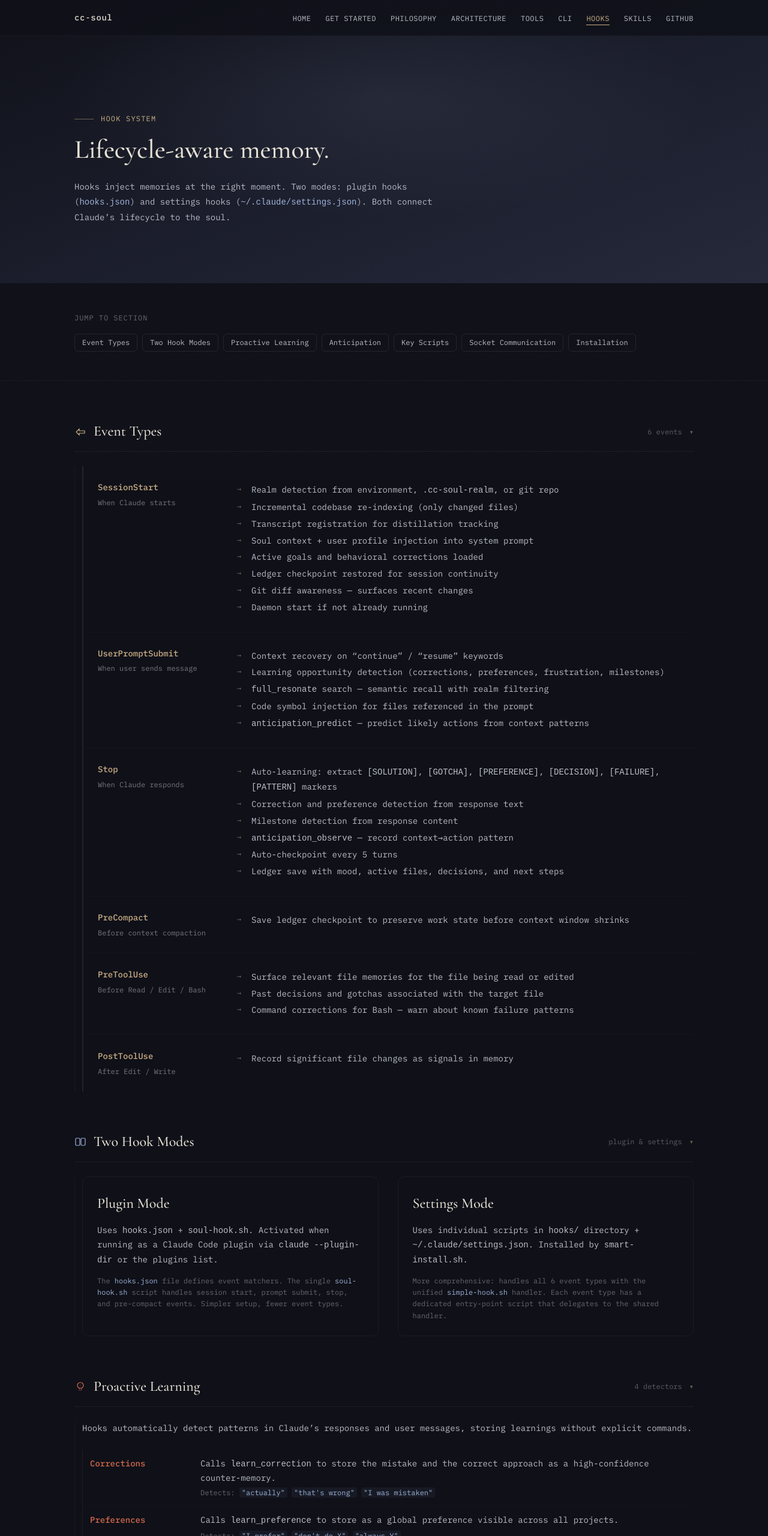
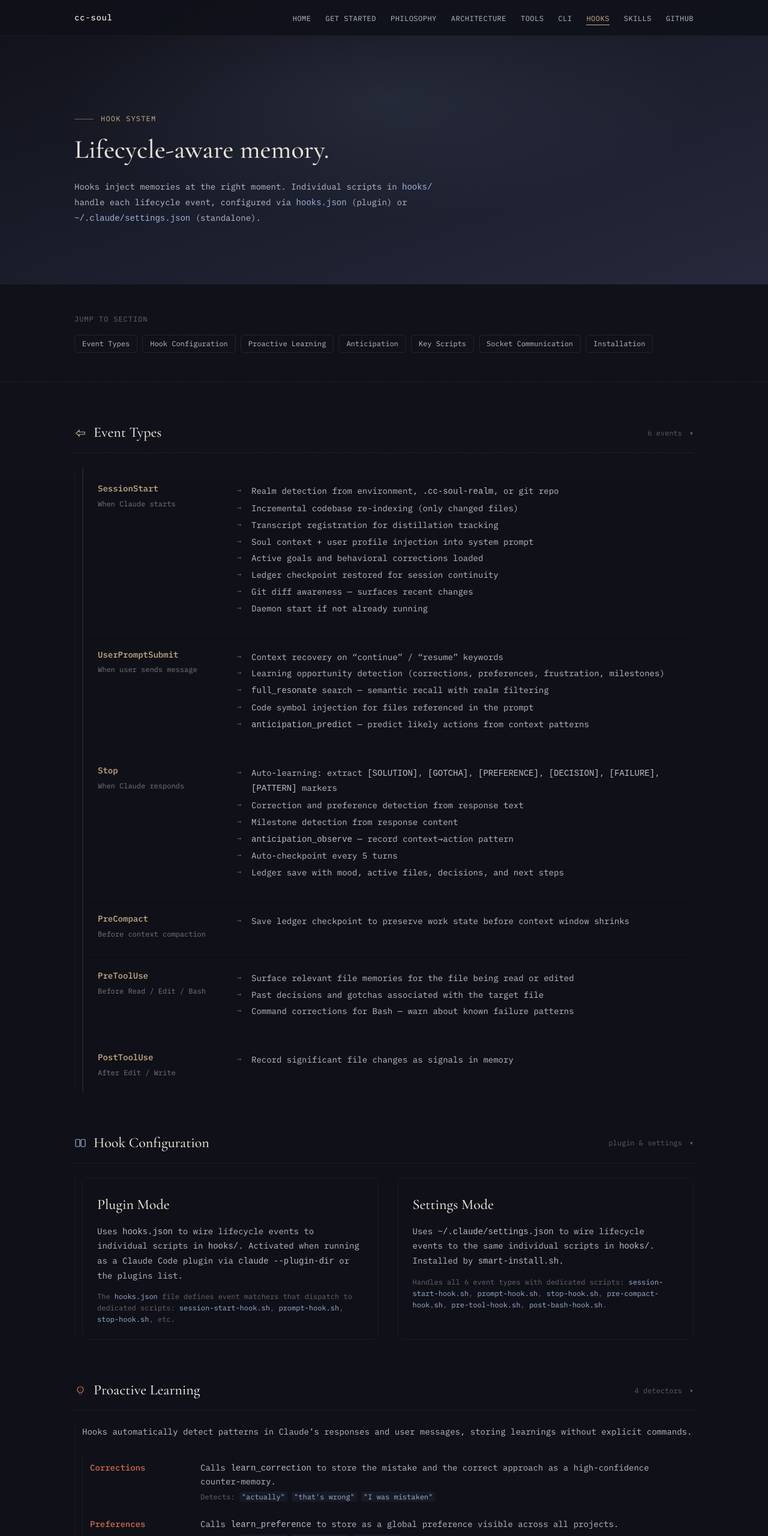
Before and after one commit to genomewalker/cc-soul, a plain HTML site: page docs/hooks.html in a window 1280 px wide. Shown: the top 2560 px of the page at 60% size. Drawn offline with nearby package versions, Linux system fonts and the light colour scheme.

Commit message:
docs: fix stale references to old hooks, model, and removed skills
Replace soul-hook.sh/simple-hook.sh with individual hook scripts,
update all-MiniLM-L6-v2 to bge-base-en-v1.5, remove /entity-yajna
and /cc-soul-status, add /learn and /remember skills.

```diff
--- a/docs/hooks.html
+++ b/docs/hooks.html
@@ -642,7 +642,7 @@ body::before {
   <div class="container">
     <div class="page-header-badge reveal">Hook System</div>
     <h1 class="reveal reveal-delay-1">Lifecycle-aware memory.</h1>
-    <p class="page-header-sub reveal reveal-delay-2">Hooks inject memories at the right moment. Two modes: plugin hooks (<code style="color: var(--aura-300);">hooks.json</code>) and settings hooks (<code style="color: var(--aura-300);">~/.claude/settings.json</code>). Both connect Claude&rsquo;s lifecycle to the soul.</p>
+    <p class="page-header-sub reveal reveal-delay-2">Hooks inject memories at the right moment. Individual scripts in <code style="color: var(--aura-300);">hooks/</code> handle each lifecycle event, configured via <code style="color: var(--aura-300);">hooks.json</code> (plugin) or <code style="color: var(--aura-300);">~/.claude/settings.json</code> (standalone).</p>
   </div>
 </header>
 
@@ -652,7 +652,7 @@ body::before {
     <p class="toc-label">Jump to section</p>
     <div class="toc-grid">
       <a href="#sec-events" class="toc-chip">Event Types</a>
-      <a href="#sec-modes" class="toc-chip">Two Hook Modes</a>
+      <a href="#sec-modes" class="toc-chip">Hook Configuration</a>
       <a href="#sec-learning" class="toc-chip">Proactive Learning</a>
       <a href="#sec-anticipation" class="toc-chip">Anticipation</a>
       <a href="#sec-scripts" class="toc-chip">Key Scripts</a>
@@ -779,7 +779,7 @@ body::before {
         <div class="tools-category-icon">
           <svg viewBox="0 0 20 20" fill="none"><rect x="2" y="4" width="7" height="12" rx="1.5" stroke="#9DB2D9" stroke-width="1.2"/><rect x="11" y="4" width="7" height="12" rx="1.5" stroke="#9DB2D9" stroke-width="1.2"/></svg>
         </div>
-        <span class="tools-category-name">Two Hook Modes</span>
+        <span class="tools-category-name">Hook Configuration</span>
         <span class="tools-category-count">plugin &amp; settings</span>
         <span class="tools-category-toggle">&#x25BE;</span>
       </div>
@@ -788,19 +788,19 @@ body::before {
           <div class="mode-card reveal">
             <div class="mode-label">Plugin Mode</div>
             <div class="mode-desc">
-              Uses <code>hooks.json</code> + <code>soul-hook.sh</code>. Activated when running as a Claude Code plugin via <code>claude --plugin-dir</code> or the plugins list.
+              Uses <code>hooks.json</code> to wire lifecycle events to individual scripts in <code>hooks/</code>. Activated when running as a Claude Code plugin via <code>claude --plugin-dir</code> or the plugins list.
             </div>
             <div class="mode-detail">
-              The <code>hooks.json</code> file defines event matchers. The single <code>soul-hook.sh</code> script handles session start, prompt submit, stop, and pre-compact events. Simpler setup, fewer event types.
+              The <code>hooks.json</code> file defines event matchers that dispatch to dedicated scripts: <code>session-start-hook.sh</code>, <code>prompt-hook.sh</code>, <code>stop-hook.sh</code>, etc.
             </div>
           </div>
           <div class="mode-card reveal reveal-delay-1">
             <div class="mode-label">Settings Mode</div>
             <div class="mode-desc">
-              Uses individual scripts in <code>hooks/</code> directory + <code>~/.claude/settings.json</code>. Installed by <code>smart-install.sh</code>.
+              Uses <code>~/.claude/settings.json</code> to wire lifecycle events to the same individual scripts in <code>hooks/</code>. Installed by <code>smart-install.sh</code>.
             </div>
             <div class="mode-detail">
-              More comprehensive: handles all 6 event types with the unified <code>simple-hook.sh</code> handler. Each event type has a dedicated entry-point script that delegates to the shared handler.
+              Handles all 6 event types with dedicated scripts: <code>session-start-hook.sh</code>, <code>prompt-hook.sh</code>, <code>stop-hook.sh</code>, <code>pre-compact-hook.sh</code>, <code>pre-tool-hook.sh</code>, <code>post-bash-hook.sh</code>.
             </div>
           </div>
         </div>
@@ -903,15 +903,18 @@ body::before {
           <svg viewBox="0 0 20 20" fill="none"><path d="M4 4 L10 4 L10 8 L16 8 L16 16 L4 16 Z" stroke="#9DB2D9" stroke-width="1.2"/><line x1="7" y1="11" x2="13" y2="11" stroke="#9DB2D9" stroke-width="0.75" opacity="0.5"/><line x1="7" y1="13" x2="11" y2="13" stroke="#9DB2D9" stroke-width="0.75" opacity="0.5"/></svg>
         </div>
         <span class="tools-category-name">Key Scripts</span>
-        <span class="tools-category-count">5 scripts</span>
+        <span class="tools-category-count">8 scripts</span>
         <span class="tools-category-toggle">&#x25BE;</span>
       </div>
       <div class="tools-list">
-        <div class="tool-row reveal"><span class="tool-name">simple-hook.sh</span><span class="tool-desc">Unified handler for settings mode &mdash; 880 lines, handles all 6 event types. The core logic for memory injection, learning detection, and checkpoint management.</span></div>
-        <div class="tool-row reveal"><span class="tool-name">soul-hook.sh</span><span class="tool-desc">Plugin mode handler &mdash; 457 lines, handles start, prompt, end, and pre-compact events. Lighter alternative for plugin-dir usage.</span></div>
+        <div class="tool-row reveal"><span class="tool-name">session-start-hook.sh</span><span class="tool-desc">SessionStart handler &mdash; realm detection, code re-indexing, soul context injection, ledger restore, git diff awareness.</span></div>
+        <div class="tool-row reveal"><span class="tool-name">prompt-hook.sh</span><span class="tool-desc">UserPromptSubmit handler &mdash; full_resonate search, code symbol injection, anticipation prediction, learning opportunity detection.</span></div>
+        <div class="tool-row reveal"><span class="tool-name">stop-hook.sh</span><span class="tool-desc">Stop handler &mdash; auto-learning extraction, correction/preference/milestone detection, anticipation recording, ledger save, auto-checkpoint.</span></div>
+        <div class="tool-row reveal"><span class="tool-name">pre-compact-hook.sh</span><span class="tool-desc">PreCompact handler &mdash; saves ledger checkpoint before context compaction.</span></div>
+        <div class="tool-row reveal"><span class="tool-name">pre-tool-hook.sh</span><span class="tool-desc">PreToolUse handler &mdash; surfaces file memories, past decisions, and command corrections before Read/Edit/Bash.</span></div>
+        <div class="tool-row reveal"><span class="tool-name">post-bash-hook.sh</span><span class="tool-desc">PostToolUse handler &mdash; records significant file changes as signals.</span></div>
         <div class="tool-row reveal"><span class="tool-name">subconscious.sh</span><span class="tool-desc">Daemon lifecycle management &mdash; start, stop, restart, status, and health checks for the <code style="color: var(--aura-300);">chittad</code> background process.</span></div>
-        <div class="tool-row reveal"><span class="tool-name">smart-install.sh</span><span class="tool-desc">Cross-platform installer &mdash; downloads binaries, configures hooks in <code style="color: var(--aura-300);">settings.json</code>, sets up socket paths and environment.</span></div>
-        <div class="tool-row reveal"><span class="tool-name">capture-hook.sh</span><span class="tool-desc"><span style="color: rgba(185,189,199,0.4);">DISABLED</span> &mdash; was for automatic tool capture, now replaced by typed markers (<code style="color: var(--aura-300);">[SOLUTION]</code>, <code style="color: var(--aura-300);">[GOTCHA]</code>, etc.) in responses.</span></div>
+        <div class="tool-row reveal"><span class="tool-name">distill.sh</span><span class="tool-desc">Background transcript distillation &mdash; processes conversation transcripts into compressed wisdom nodes.</span></div>
       </div>
     </div>
 
```
Also changed, not shown: docs/architecture.html (+5 -6 lines), docs/cli.html (+2 -2 lines), docs/skills.html (+8 -8 lines), 4 other files.
